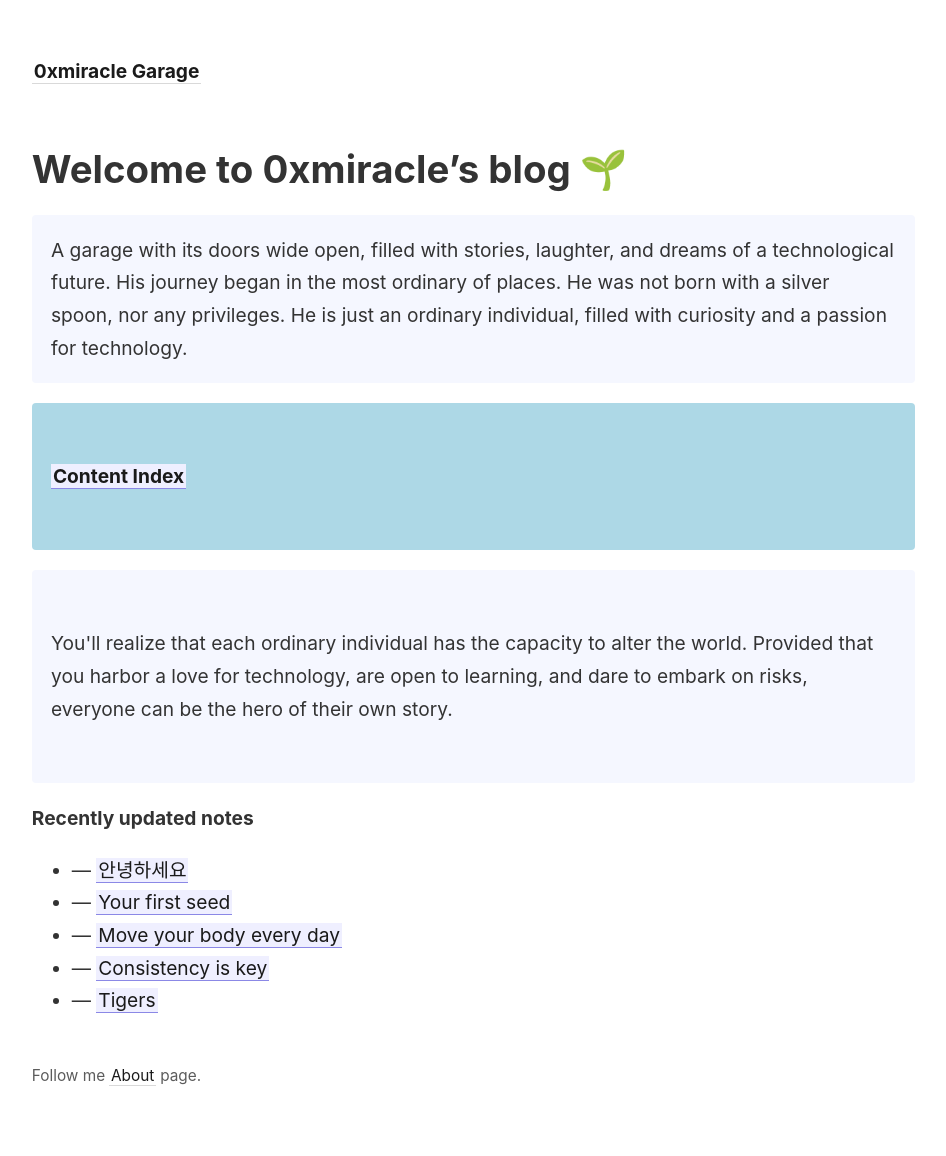
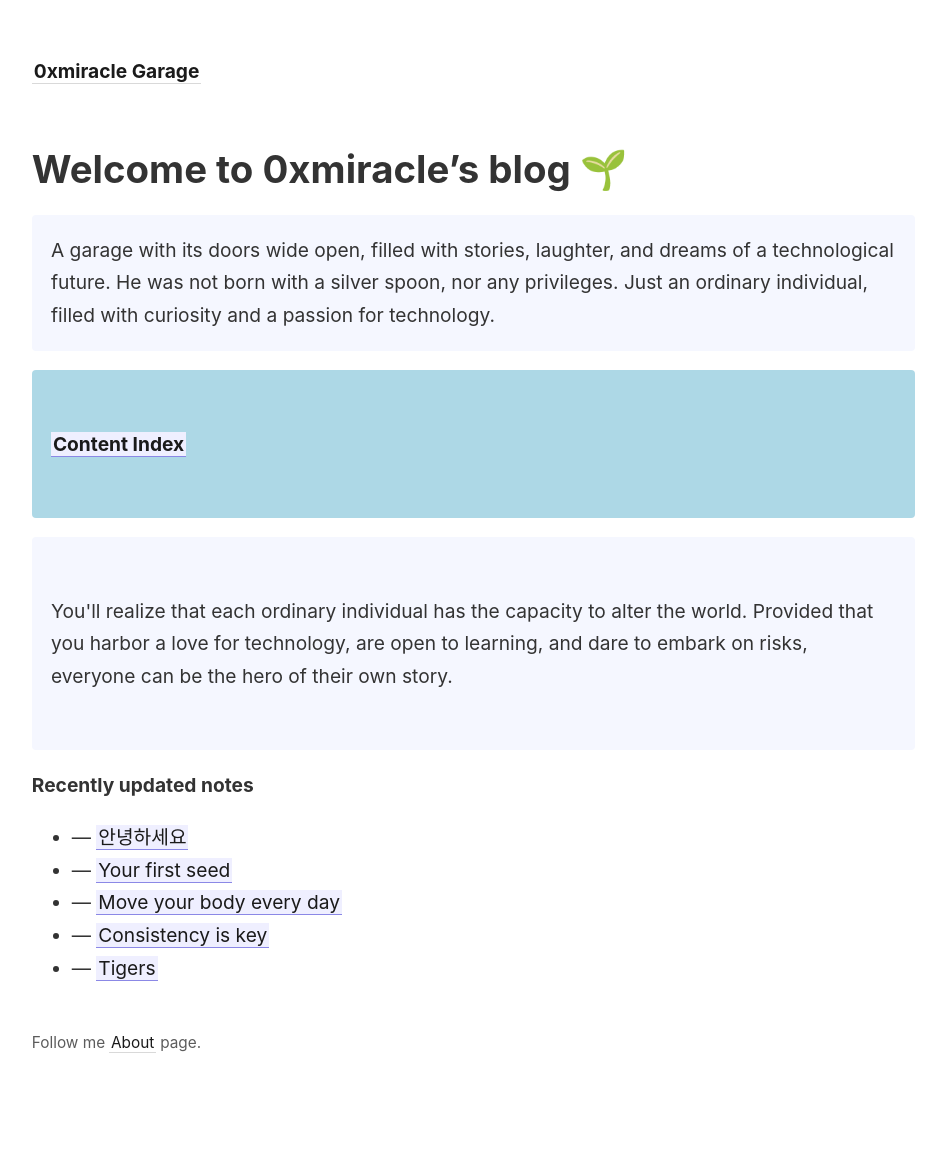
Before and after one commit to lkyxuan/bbbblog, a Jekyll site: the page built from _pages/index.md, in a window 1280 px wide. Shown: the whole page, without its empty margins (45-991 px from the left). Built offline with Jekyll 4.4.1, drawn with Linux system fonts in a browser that asks for light colours; after the commit the page ends 1123 px from its top, so only the background shows below that.

Commit message:
vault backup: 2023-07-14 04:32:43
Affected files:
_pages/index.md

```diff
--- a/_pages/index.md
+++ b/_pages/index.md
@@ -10,7 +10,7 @@ permalink: /
 <p style="padding: 1em 1em; background: #f5f7ff; border-radius: 4px;">
 
 
- A garage with its doors wide open, filled with stories, laughter, and dreams of a technological future. His journey began in the most ordinary of places. He was not born with a silver spoon, nor any privileges. He is just an ordinary individual, filled with curiosity and a passion for technology.
+ A garage with its doors wide open, filled with stories, laughter, and dreams of a technological future. He was not born with a silver spoon, nor any privileges.  Just an ordinary individual, filled with curiosity and a passion for technology.
 </p>
 <p style="padding: 3em 1em; background: #add8e6; border-radius: 4px;">
 <span style="font-weight: bold">[[Content Index]]</span>
```
